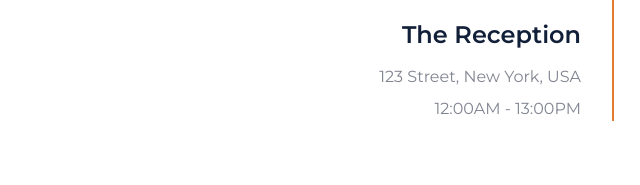
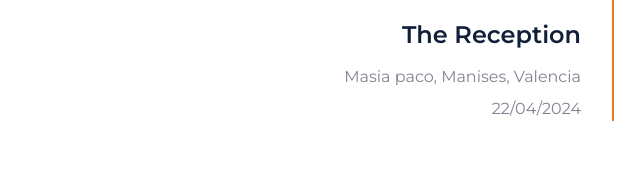
Before and after one commit to MonicaLeon11/simulacro, a plain HTML site: page index.html in a window 1280 px wide. Shown: the part 5195-5380 px from the top of the page, 26-666 px from the left. Drawn offline with nearby package versions, Linux system fonts and the light colour scheme; files that its build step writes are made by us from their sources.

Commit message:
cambio de fecha y lugar de recepcion

```diff
--- a/index.html
+++ b/index.html
@@ -304,8 +304,8 @@
                     <div class="text-center text-md-right mr-md-3 mb-4 mb-md-0">
                         <img class="img-fluid mb-4" src="img/event-1.jpg" alt="">
                         <h4 class="mb-3">The Reception</h4>
-                        <p class="mb-2">123 Street, New York, USA</p>
-                        <p class="mb-0">12:00AM - 13:00PM</p>
+                        <p class="mb-2">Masia paco, Manises, Valencia</p>
+                        <p class="mb-0">22/04/2024</p>
                     </div>
                 </div>
                 <div class="col-md-6">
```
